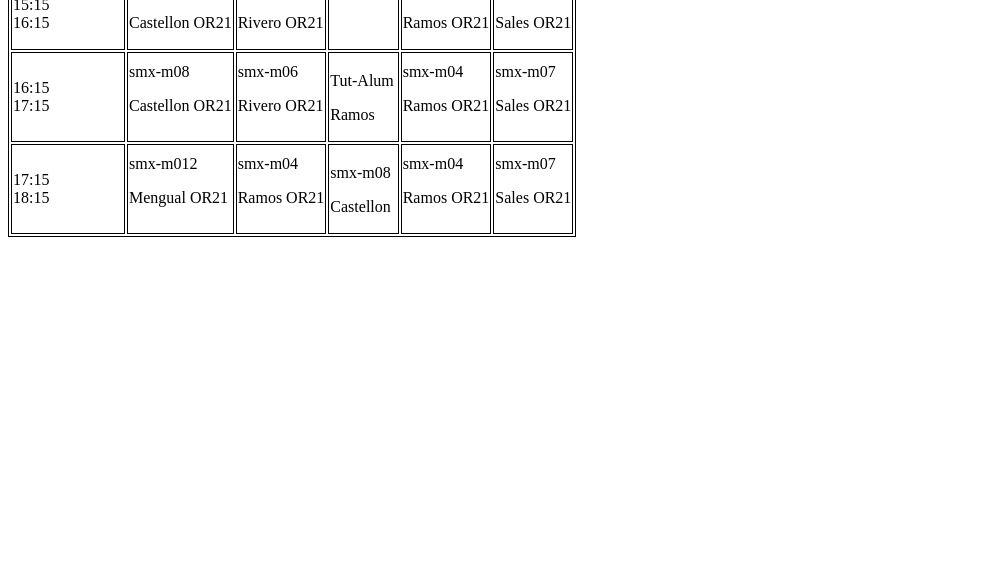
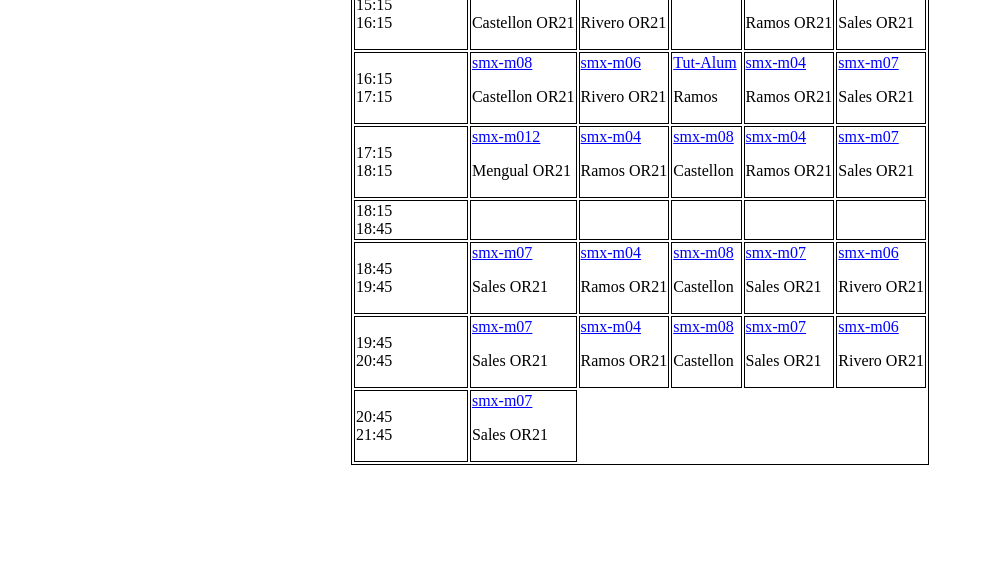
Before and after one commit to alansalcedo1/m08, a plain HTML site: page calendario/calendario.html in a window 1280 px wide. Shown: the part 225-800 px from the top of the page, without its empty margins (0-984 px from the left). Drawn offline with Linux system fonts and the light colour scheme.

Commit message:
eh hecho de todo poner todo

```diff
--- a/calendario/calendario.html
+++ b/calendario/calendario.html
@@ -19,27 +19,55 @@
             </tr>
             <tr>
                 <td>15:15<br>16:15</td>
-                <td>smx-m08<br><p>Castellon OR21</p></td>
-                <td>smx-m06<br><p>Rivero OR21</p></td>
+                <td><a href="https://campus.proven.cat/course/view.php?id=200" >smx-m08</a><br><p>Castellon OR21</p></td>
+                <td><a href="https://campus.proven.cat/course/view.php?id=429">smx-m06</a><br><p>Rivero OR21</p></td>
                 <td></td>
-                <td>smx-m04<br><p>Ramos OR21</p></td>
-                <td>smx-m07<br><p>Sales OR21</p></td>
+                <td><a href="https://campus.proven.cat/course/view.php?id=239">smx-m04</a><br><p>Ramos OR21</p></td>
+                <td><a href="https://campus.proven.cat/course/view.php?id=200">smx-m07</a><br><p>Sales OR21</p></td>
             </tr>
             <tr>
                 <td>16:15<br>17:15</td>
-                <td>smx-m08<br><p>Castellon OR21</p></td>
-                <td>smx-m06<br><p>Rivero OR21</p></td>
-                <td><br>Tut-Alum<p>Ramos</p></td>
-                <td>smx-m04<br><p>Ramos OR21</p></td>
-                <td>smx-m07<br><p>Sales OR21</p></td>
+                <td><a href="https://campus.proven.cat/course/view.php?id=200">smx-m08</a><br><p>Castellon OR21</p></td>
+                <td><a href="https://campus.proven.cat/course/view.php?id=429">smx-m06</a><br><p>Rivero OR21</p></td>
+                <td><a href="https://campus.proven.cat/course/view.php?id=280">Tut-Alum</a><br><p>Ramos</p></td>
+                <td><a href="https://campus.proven.cat/course/view.php?id=239">smx-m04</a><br><p>Ramos OR21</p></td>
+                <td><a href="https://campus.proven.cat/course/view.php?id=68">smx-m07</a><br><p>Sales OR21</p></td>
             </tr>
             <tr>
                 <td>17:15<br>18:15</td>
-                <td>smx-m012<br><p>Mengual OR21</p></td>
-                <td>smx-m04<br><p>Ramos OR21</p></td>
-                <td><br>smx-m08<p>Castellon</p></td>
-                <td>smx-m04<br><p>Ramos OR21</p></td>
-                <td>smx-m07<br><p>Sales OR21</p></td>
+                <td><a href="https://campus.proven.cat/course/view.php?id=486">smx-m012</a><br><p>Mengual OR21</p></td>
+                <td><a href="https://campus.proven.cat/course/view.php?id=239">smx-m04</a><br><p>Ramos OR21</p></td>
+                <td><a href="https://campus.proven.cat/course/view.php?id=200">smx-m08</a><br><p>Castellon</p></td>
+                <td><a href="https://campus.proven.cat/course/view.php?id=239">smx-m04</a><br><p>Ramos OR21</p></td>
+                <td><a href="https://campus.proven.cat/course/view.php?id=68">smx-m07</a><br><p>Sales OR21</p></td>
+            </tr>
+            <tr>
+                <td>18:15<br>18:45</td>
+                <td></td>
+                <td></td>
+                <td></td>
+                <td></td>
+                <td></td>
+            </tr>
+            <tr>
+                <td>18:45<br>19:45</td>
+                <td><a href="https://campus.proven.cat/course/view.php?id=68">smx-m07</a><br><p>Sales OR21</p></td>
+                <td><a href="https://campus.proven.cat/course/view.php?id=239">smx-m04</a><br><p>Ramos OR21</p></td>
+                <td><a href="https://campus.proven.cat/course/view.php?id=200">smx-m08</a><br><p>Castellon</p></td>
+                <td><a href="https://campus.proven.cat/course/view.php?id=68">smx-m07</a><br><p>Sales OR21</p></td>
+                <td><a href="https://campus.proven.cat/course/view.php?id=429">smx-m06</a><br><p>Rivero OR21</p></td>
+            </tr>
+            <tr>
+                <td>19:45<br>20:45</td>
+                <td><a href="https://campus.proven.cat/course/view.php?id=68">smx-m07</a><br><p>Sales OR21</p></td>
+                <td><a href="https://campus.proven.cat/course/view.php?id=239">smx-m04</a><br><p>Ramos OR21</p></td>
+                <td><a href="https://campus.proven.cat/course/view.php?id=200">smx-m08</a><br><p>Castellon</p></td>
+                <td><a href="https://campus.proven.cat/course/view.php?id=68">smx-m07</a><br><p>Sales OR21</p></td>
+                <td><a href="https://campus.proven.cat/course/view.php?id=429">smx-m06</a><br><p>Rivero OR21</p></td>
+            </tr>
+            <tr>
+                <td>20:45<br>21:45</td>
+                <td><a href="https://campus.proven.cat/course/view.php?id=68">smx-m07</a><br><p>Sales OR21</p></td>
             </tr>
 
         </table>
--- a/calendario/css/calendario.css
+++ b/calendario/css/calendario.css
@@ -1,9 +1,12 @@
 h1 {
+   margin: 1 auto;
     color:red;
 }
 table{
+   margin: 0 auto;
     color:black;
     border: 1px solid black
+
 }
 th{
     border: 1px solid black
@@ -11,3 +14,6 @@ th{
 td{
     border: 1px solid black
 }
+a   {
+    color: blue;
+}
```
